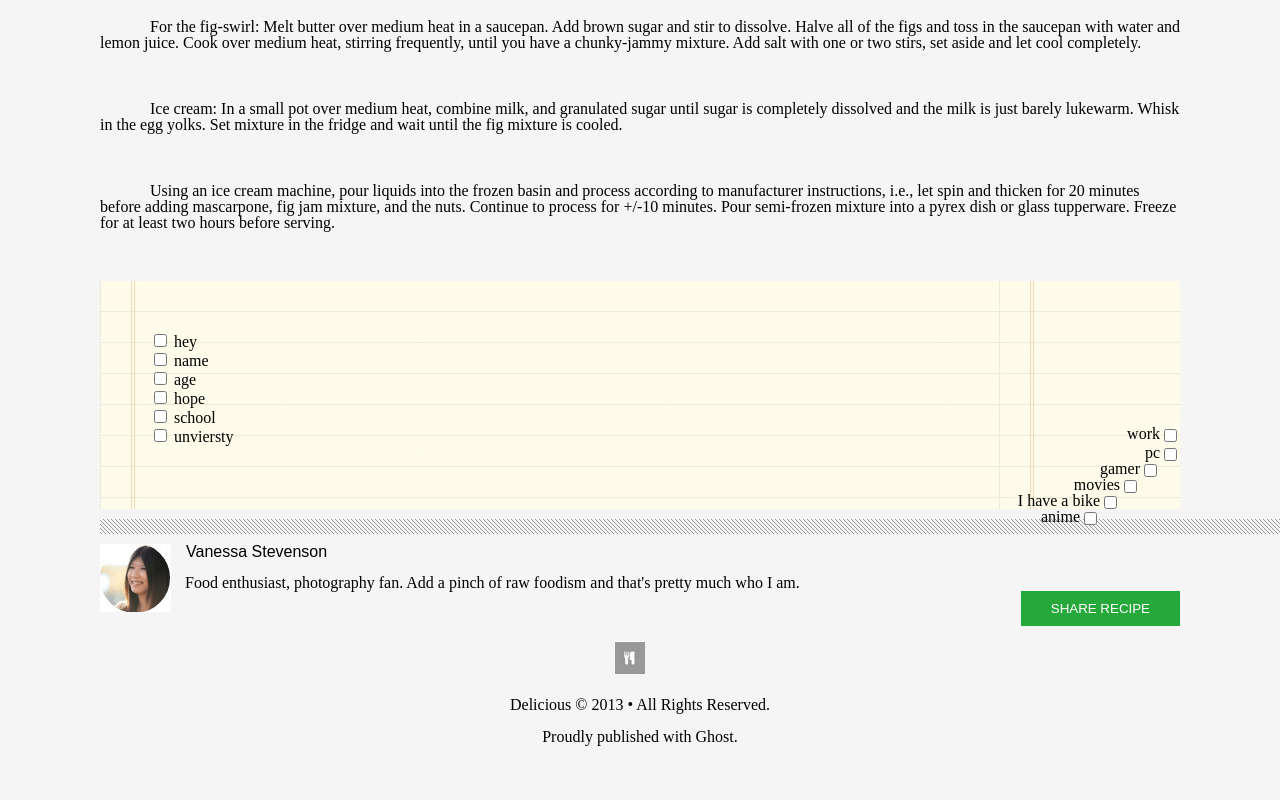
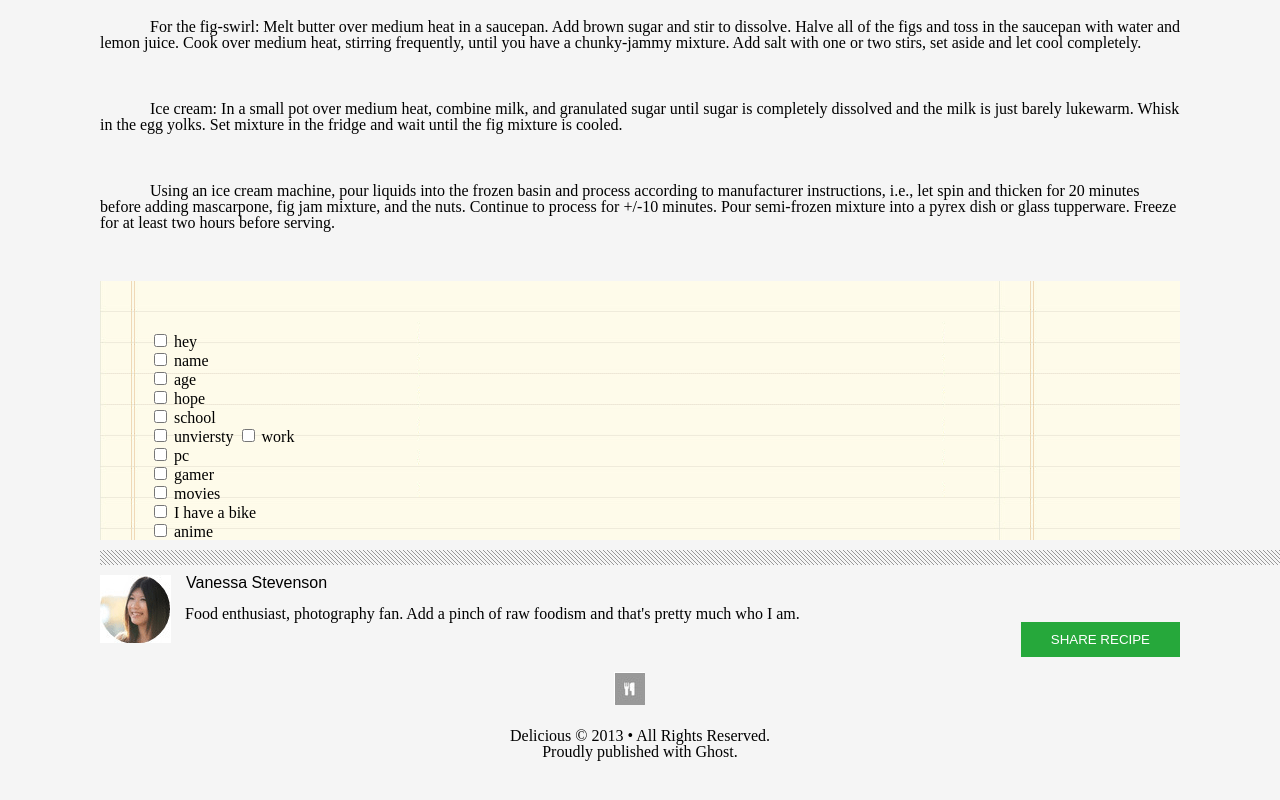
Before and after one commit to khairshkokany/chocolate-pizza, a plain HTML site: page index.html in a window 1280 px wide. Shown: the part 872-1672 px from the top of the page. Drawn offline with Linux system fonts and the light colour scheme.

Commit message:
some editing

```diff
--- a/index.html
+++ b/index.html
@@ -181,7 +181,7 @@
     <footer id="footer">
         <img src="img/small-logo.png">
         <br>
-       <p>Delicious &copy; 2013 • All Rights Reserved.</p>
+        Delicious &copy; 2013 • All Rights Reserved.
         <br>
         Proudly published with Ghost.
 
--- a/style.css
+++ b/style.css
@@ -116,10 +116,10 @@ padding-top: 50px;
 
 }
 
-.labin{
+/* .labin{
 
     float: right;
-}
+} */
 
 
 
```
